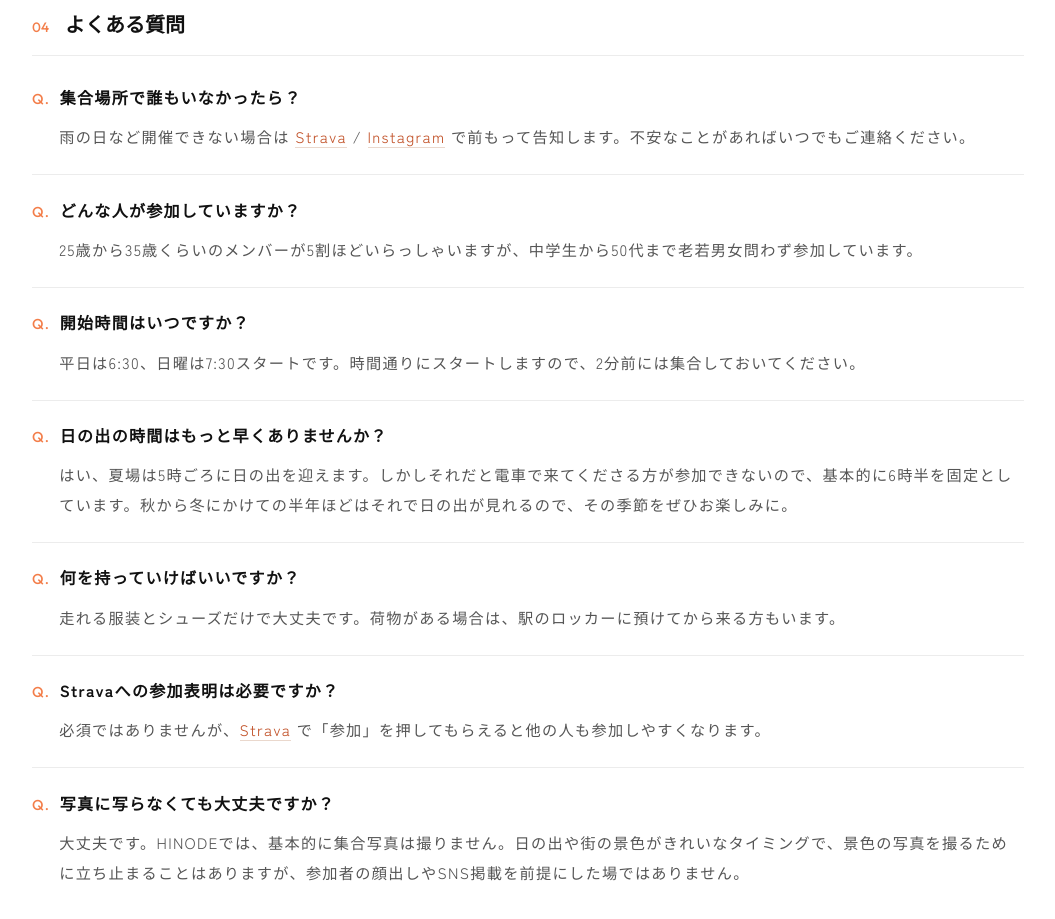
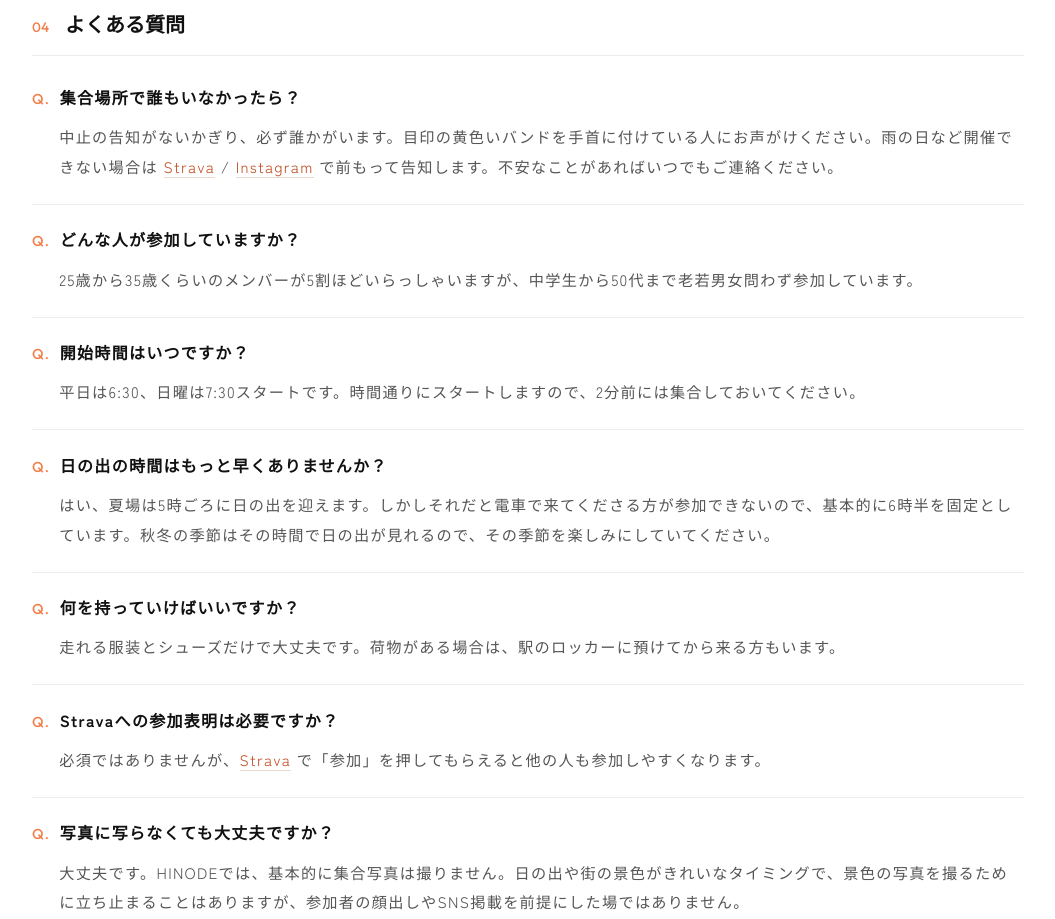
Before and after one commit to git10a/hinode, a Next.js app: page /about in a window 1280 px wide. Shown: the part 2440-3359 px from the top of the page, without its empty margins (112-1167 px from the left). Built offline with nearby package versions, Linux system fonts and the light colour scheme.

Commit message:
Update about FAQ copy

```diff
--- a/app/about/page.js
+++ b/app/about/page.js
@@ -14,7 +14,7 @@ const FAQ_JSON_LD = {
             "name": "集合場所で誰もいなかったら？",
             "acceptedAnswer": {
                 "@type": "Answer",
-                "text": "雨の日など開催できない場合はStravaまたはInstagramで前もって告知します。不安なことがあればいつでもご連絡ください。"
+                "text": "中止の告知がないかぎり、必ず誰かがいます。目印の黄色いバンドを手首に付けている人にお声がけください。雨の日など開催できない場合はStrava / Instagramで前もって告知します。不安なことがあればいつでもご連絡ください。"
             }
         },
         {
@@ -30,7 +30,7 @@ const FAQ_JSON_LD = {
             "name": "日の出の時間はもっと早くありませんか？",
             "acceptedAnswer": {
                 "@type": "Answer",
-                "text": "はい、夏場は5時ごろに日の出を迎えます。しかしそれだと電車で来てくださる方が参加できないので、基本的に6時半を固定としています。秋から冬にかけての半年ほどはそれで日の出が見れるので、その季節をぜひお楽しみに。"
+                "text": "はい、夏場は5時ごろに日の出を迎えます。しかしそれだと電車で来てくださる方が参加できないので、基本的に6時半を固定としています。秋冬の季節はその時間で日の出が見れるので、その季節を楽しみにしていてください。"
             }
         },
         {
--- a/components/AboutContent.js
+++ b/components/AboutContent.js
@@ -56,7 +56,7 @@ const FAQ = [
     {
         q: '集合場所で誰もいなかったら？',
         a: (
-            <>雨の日など開催できない場合は <a href="https://strava.app.link/pQ0uMuWWj2b" className={styles.link} target="_blank" rel="noopener noreferrer">Strava</a> / <a href="https://www.instagram.com/hinode_run/" className={styles.link} target="_blank" rel="noopener noreferrer">Instagram</a> で前もって告知します。不安なことがあればいつでもご連絡ください。</>
+            <>中止の告知がないかぎり、必ず誰かがいます。目印の黄色いバンドを手首に付けている人にお声がけください。雨の日など開催できない場合は <a href="https://strava.app.link/pQ0uMuWWj2b" className={styles.link} target="_blank" rel="noopener noreferrer">Strava</a> / <a href="https://www.instagram.com/hinode_run/" className={styles.link} target="_blank" rel="noopener noreferrer">Instagram</a> で前もって告知します。不安なことがあればいつでもご連絡ください。</>
         ),
     },
     {
@@ -69,7 +69,7 @@ const FAQ = [
     },
     {
         q: '日の出の時間はもっと早くありませんか？',
-        a: 'はい、夏場は5時ごろに日の出を迎えます。しかしそれだと電車で来てくださる方が参加できないので、基本的に6時半を固定としています。秋から冬にかけての半年ほどはそれで日の出が見れるので、その季節をぜひお楽しみに。',
+        a: 'はい、夏場は5時ごろに日の出を迎えます。しかしそれだと電車で来てくださる方が参加できないので、基本的に6時半を固定としています。秋冬の季節はその時間で日の出が見れるので、その季節を楽しみにしていてください。',
     },
     {
         q: '何を持っていけばいいですか？',
```
